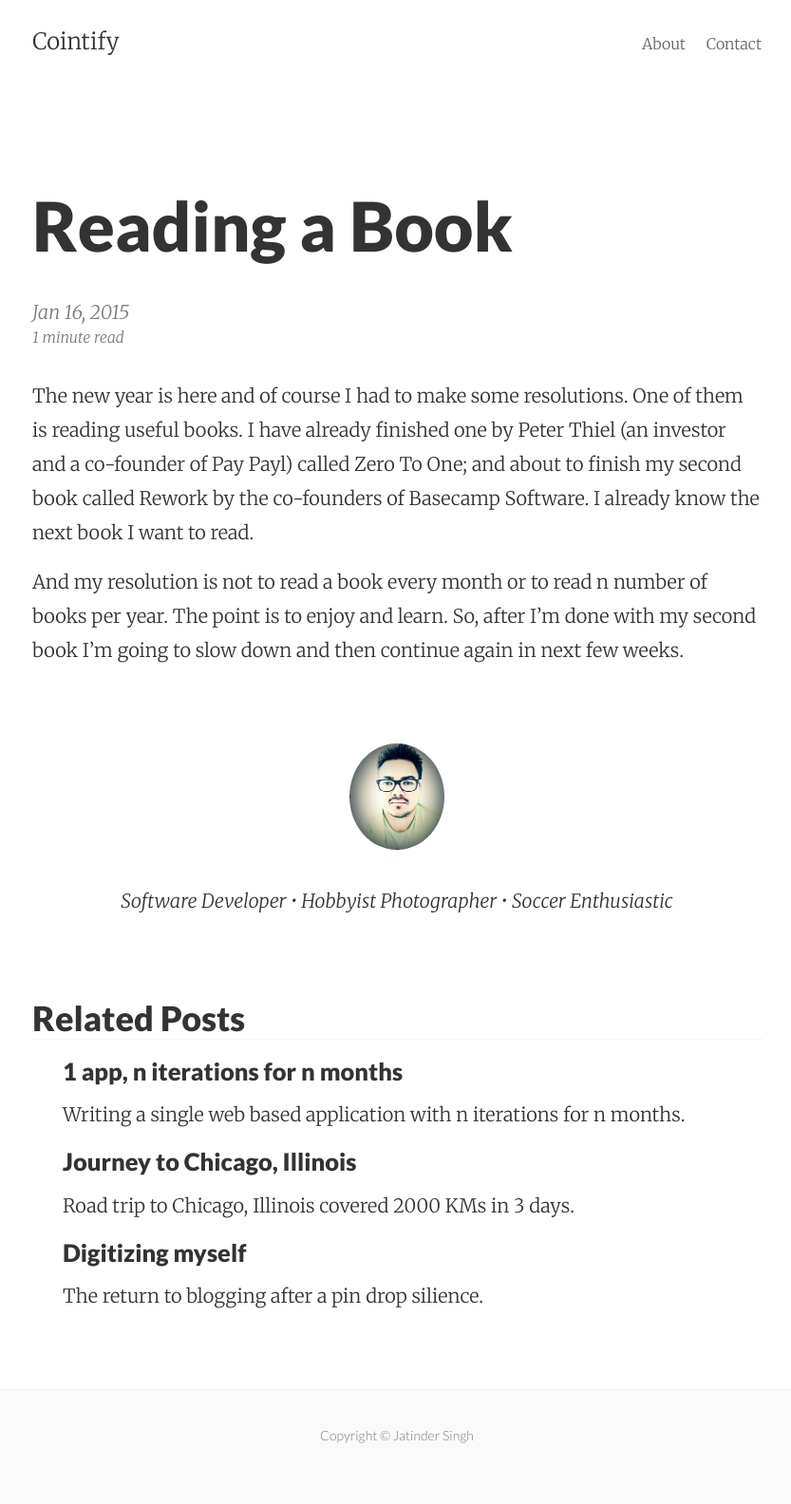
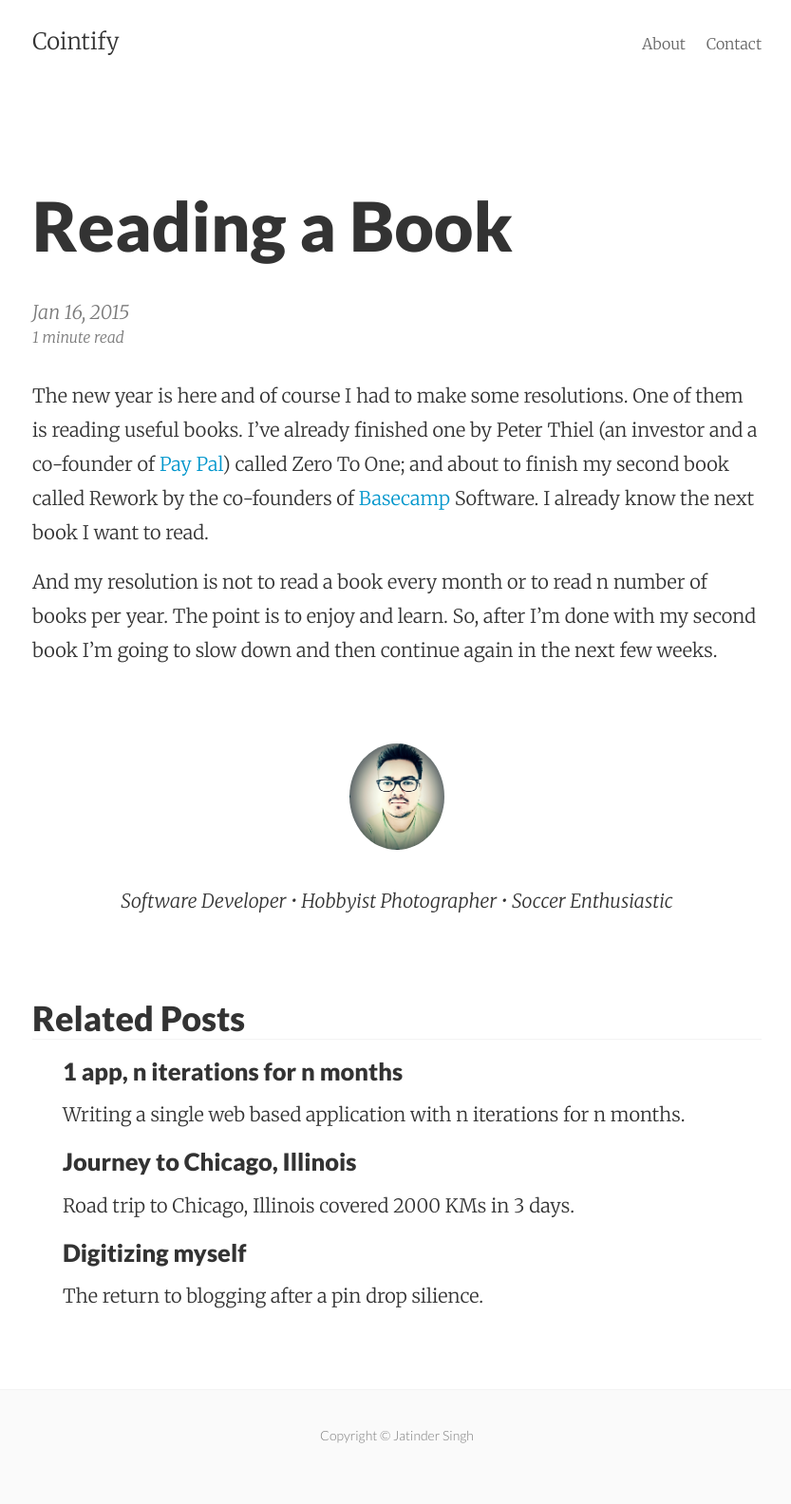
Before and after one commit to cointify/cointify.github.io, a Jekyll site: the page built from _posts/2015-01-16-reading-books.md, in a window 1280 px wide. Shown: the whole page at 95% size, without its empty margins (222-1055 px from the left). Built offline with Jekyll 4.4.1, drawn with Linux system fonts in a browser that asks for light colours; Markdown is read by kramdown in place of the engine named in the settings.

Commit message:
Post edits

```diff
--- a/_posts/2015-01-16-reading-books.md
+++ b/_posts/2015-01-16-reading-books.md
@@ -6,10 +6,10 @@ summary:    Made a book reading resolution and closing on the second book.
 categories: books
 ---
 
-The new year is here and of course I had to make some resolutions. One of them is reading useful books. I have
-already finished one by Peter Thiel (an investor and a co-founder of Pay Payl) called Zero To One; and about
-to finish my second book called Rework by the co-founders of Basecamp Software. I already know the next book I want
+The new year is here and of course I had to make some resolutions. One of them is reading useful books. I've
+already finished one by Peter Thiel (an investor and a co-founder of [Pay Pal](www.paypal.com)) called Zero To One; and about
+to finish my second book called Rework by the co-founders of [Basecamp](www.basecamp.com) Software. I already know the next book I want
 to read.
 
 And my resolution is not to read a book every month or to read n number of books per year. The point is to enjoy
-and learn. So, after I'm done with my second book I'm going to slow down and then continue again in next few weeks.
+and learn. So, after I'm done with my second book I'm going to slow down and then continue again in the next few weeks.
```
Also changed, not shown: _posts/2015-01-10-one-app.md (+3 -3 lines).
